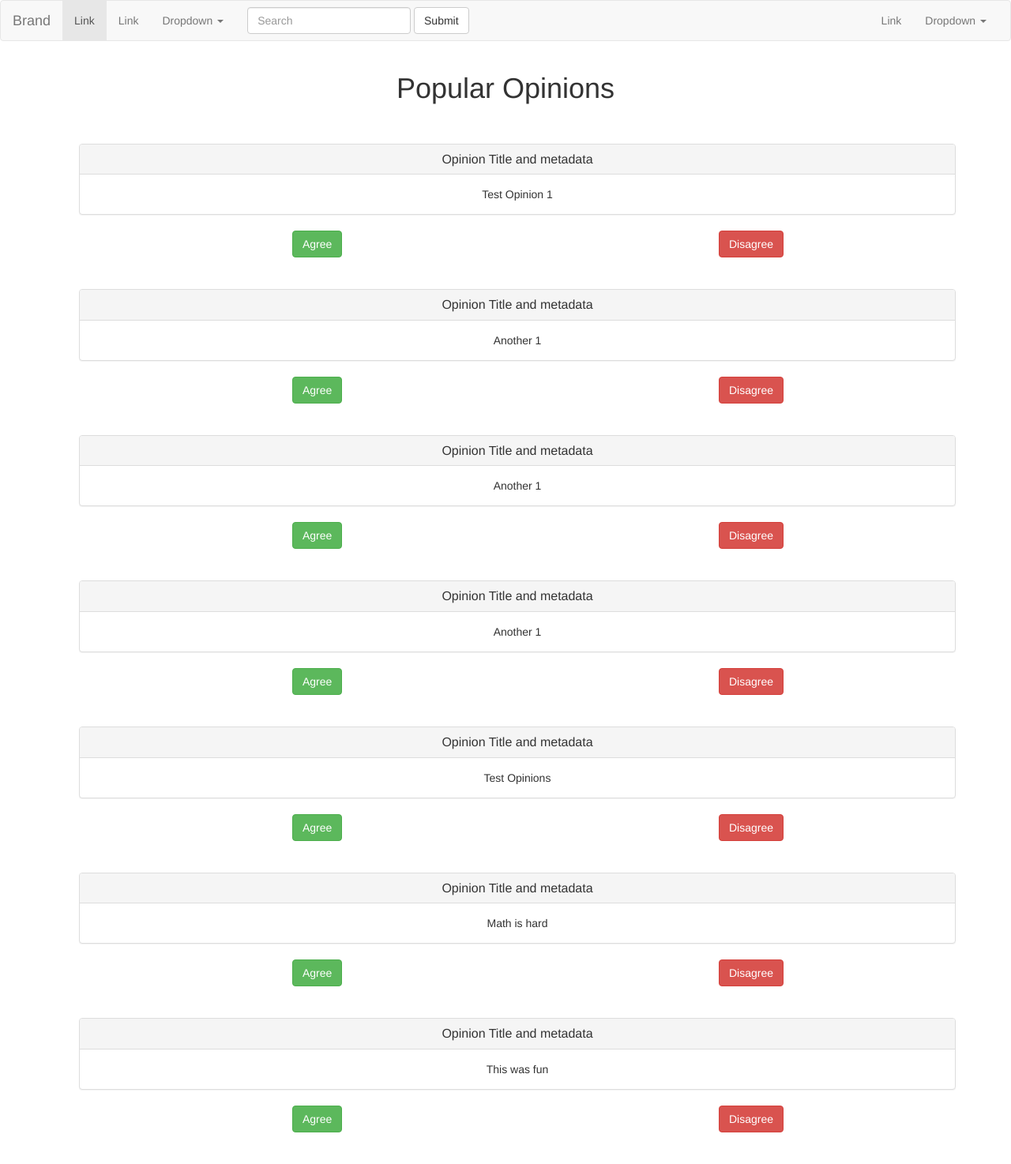
After one commit to MicFrohlich/ScoreSettler, a Django app: template opinions/templates/opinions/opinion_list.html in a window 1280 px wide. The commit adds this page. Shown: the whole page at 79% size. Run offline with Django 3.2, Linux system fonts and the light colour scheme; the template is opened without the code that fills it: values that come from a table or form of the project are taken from there, others are empty; data comes from the database, SQL or seed files in the repository; both versions use the stored data as it was after the commit; parts of the project's set-up code (start-up, migrations or seed data) failed here and were passed over; some libraries are stand-ins or nearby versions.

Commit message:
added navbar,admin panel, a bunch of template stuff

```diff
--- a/opinions/admin.py
+++ b/opinions/admin.py
@@ -2,5 +2,10 @@
 from __future__ import unicode_literals
 
 from django.contrib import admin
+from opinions.models import Opinion
 
 # Register your models here.
+class OpinionAdmin(admin.ModelAdmin):
+    fields = ['title']
+
+admin.site.register(Opinion, OpinionAdmin)
--- a/opinions/templates/base.html
+++ b/opinions/templates/base.html
@@ -1,17 +1,73 @@
 <!DOCTYPE html>
 <html>
-    <head>
-        <meta charset="utf-8">
-    {% block title %}
-        <title>Popular Opinions</title>
+
+<head>
+    <meta charset="utf-8"> {% block title %}
+    <title>Popular Opinions</title>
     {% endblock title %}
     <!-- Latest compiled and minified CSS -->
     <link rel="stylesheet" href="https://maxcdn.bootstrapcdn.com/bootstrap/3.3.7/css/bootstrap.min.css" integrity="sha384-BVYiiSIFeK1dGmJRAkycuHAHRg32OmUcww7on3RYdg4Va+PmSTsz/K68vbdEjh4u" crossorigin="anonymous">
-    </head>
-    <body>
-        {% block content %}
+</head>
 
-        {% endblock content %}
+<body>
+    {% block navbar %}
+    <nav class="navbar navbar-default">
+        <div class="container-fluid">
+            <!-- Brand and toggle get grouped for better mobile display -->
+            <div class="navbar-header">
+                <button type="button" class="navbar-toggle collapsed" data-toggle="collapse" data-target="#bs-example-navbar-collapse-1" aria-expanded="false">
+        <span class="sr-only">Toggle navigation</span>
+        <span class="icon-bar"></span>
+        <span class="icon-bar"></span>
+        <span class="icon-bar"></span>
+      </button>
+                <a class="navbar-brand" href="#">Brand</a>
+            </div>
+
+            <!-- Collect the nav links, forms, and other content for toggling -->
+            <div class="collapse navbar-collapse" id="bs-example-navbar-collapse-1">
+                <ul class="nav navbar-nav">
+                    <li class="active"><a href="#">Link <span class="sr-only">(current)</span></a></li>
+                    <li><a href="#">Link</a></li>
+                    <li class="dropdown">
+                        <a href="#" class="dropdown-toggle" data-toggle="dropdown" role="button" aria-haspopup="true" aria-expanded="false">Dropdown <span class="caret"></span></a>
+                        <ul class="dropdown-menu">
+                            <li><a href="#">Action</a></li>
+                            <li><a href="#">Another action</a></li>
+                            <li><a href="#">Something else here</a></li>
+                            <li role="separator" class="divider"></li>
+                            <li><a href="#">Separated link</a></li>
+                            <li role="separator" class="divider"></li>
+                            <li><a href="#">One more separated link</a></li>
+                        </ul>
+                    </li>
+                </ul>
+                <form class="navbar-form navbar-left">
+                    <div class="form-group">
+                        <input type="text" class="form-control" placeholder="Search">
+                    </div>
+                    <button type="submit" class="btn btn-default">Submit</button>
+                </form>
+                <ul class="nav navbar-nav navbar-right">
+                    <li><a href="#">Link</a></li>
+                    <li class="dropdown">
+                        <a href="#" class="dropdown-toggle" data-toggle="dropdown" role="button" aria-haspopup="true" aria-expanded="false">Dropdown <span class="caret"></span></a>
+                        <ul class="dropdown-menu">
+                            <li><a href="#">Action</a></li>
+                            <li><a href="#">Another action</a></li>
+                            <li><a href="#">Something else here</a></li>
+                            <li role="separator" class="divider"></li>
+                            <li><a href="#">Separated link</a></li>
+                        </ul>
+                    </li>
+                </ul>
+            </div>
+            <!-- /.navbar-collapse -->
+        </div>
+        <!-- /.container-fluid -->
+    </nav>
+    {% endblock navbar %} {% block content %} {% endblock content %}
     <script src="https://maxcdn.bootstrapcdn.com/bootstrap/3.3.7/js/bootstrap.min.js" integrity="sha384-Tc5IQib027qvyjSMfHjOMaLkfuWVxZxUPnCJA7l2mCWNIpG9mGCD8wGNIcPD7Txa" crossorigin="anonymous"></script>
-    </body>
+</body>
+
 </html>
--- a/opinions/templates/opinions/opinion_view.html
+++ b/opinions/templates/opinions/includes/opinion_details.html
@@ -1,4 +1,3 @@
-{% extends "base.html" %} {% block content %}
 <div class="container">
     <div class="row col-md-12">
         <h1 class="text-center">Popular opinions</h1>
@@ -9,7 +8,7 @@
                 <h3 class="panel-title text-center">Opinion Title and metadata</h3>
             </div>
             <div class="panel-body text-center">
-                This is an opinion
+                {{ object.title }}
             </div>
         </div>
     </div>
@@ -20,4 +19,3 @@
         <h3 class="text-center">No</h3>
     </div>
 </div>
-{% endblock content %}
--- /dev/null
+++ b/opinions/templates/opinions/opinion_detail.html
@@ -0,0 +1,3 @@
+{% extends "base.html" %} {% block content %}
+{% include "opinons/includes/opinion_detail.html" %}
+{% endblock content %}
--- /dev/null
+++ b/opinions/templates/opinions/opinion_list.html
@@ -0,0 +1,32 @@
+{% extends "base.html" %}
+{% block content %}
+    <div class="container">
+        <div class="col-md-12">
+            <h1 class="text-center">Popular Opinions</h1><br><br>
+            {% for opinion in opinions %}
+            <div class="container">
+                <div class="row col-md-12">
+                    <div class="panel panel-default">
+                        <div class="panel-heading">
+                            <h3 class="panel-title text-center">Opinion Title and metadata</h3>
+                        </div>
+                        <div class="panel-body text-center">
+                            {{ opinion.title }}
+                        </div>
+                    </div>
+                </div>
+                <div class="row col-md-6">
+                    <div class="col-md-offset-6">
+                        <button type="button" class="btn btn-success">Agree</button>
+                    </div>
+                </div>
+                <div class="row col-md-6">
+                    <div class="col-md-offset-6">
+                        <button type="button" class="btn btn-danger">Disagree</button>
+                    </div>
+                </div>
+            </div><br><br>
+            {% endfor %}
+        </div>
+    </div>
+{% endblock content %}
--- a/popular_opinion/urls.py
+++ b/popular_opinion/urls.py
@@ -19,5 +19,6 @@ from opinions import views as opinions
 
 urlpatterns = [
     url(r'^admin/', admin.site.urls),
-    url(r'^$', opinions.index, name="home")
+    url(r'^$', opinions.OpinionListView.as_view(), name="home"),
+    # url(r'^opinion/(?P<slug>[-\w]+)/$')
 ]
```
Also changed, not shown: opinions/views.py (+19 -3 lines), db.sqlite3, opinions/migrations/0001_initial.py (added).
